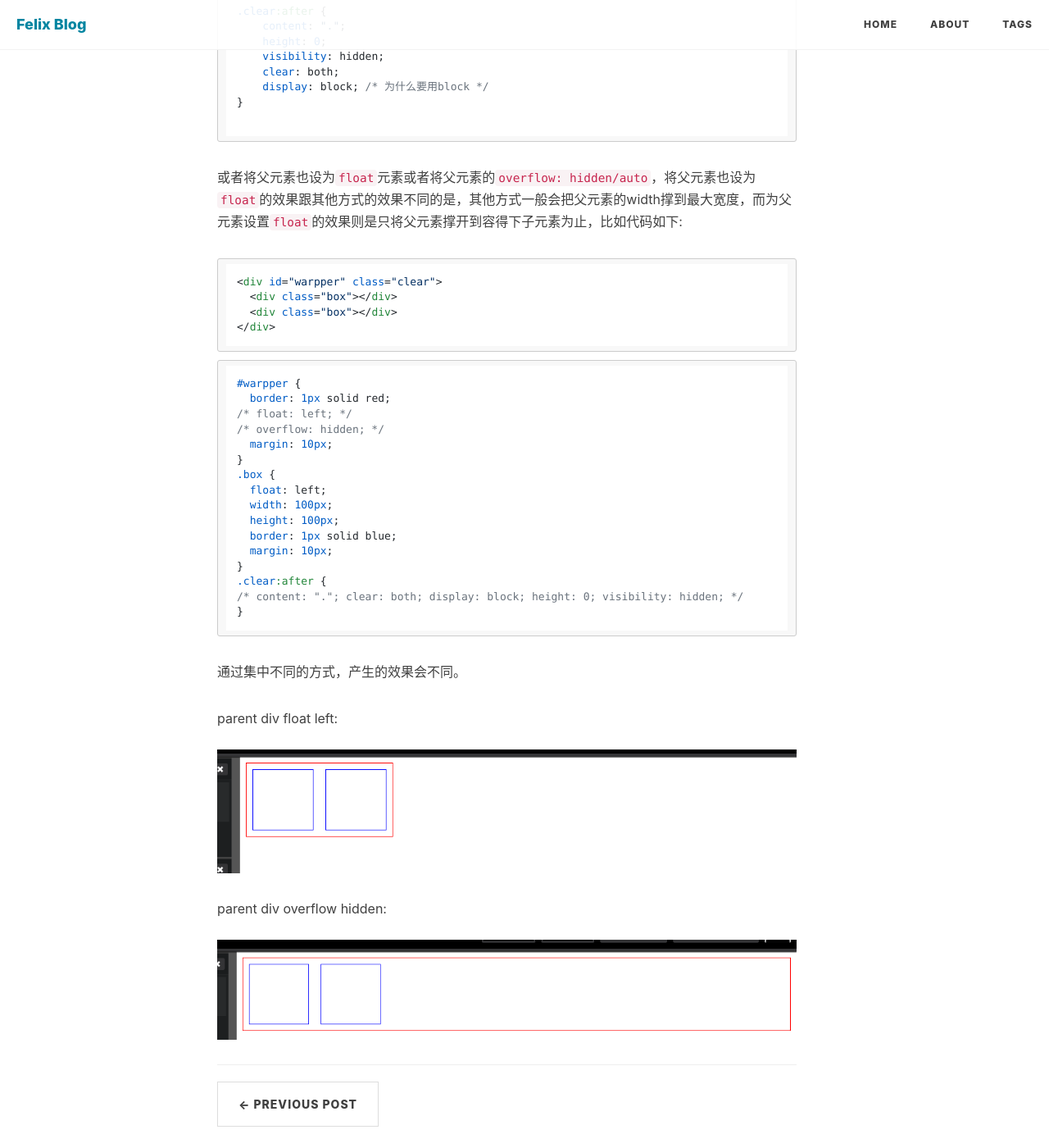
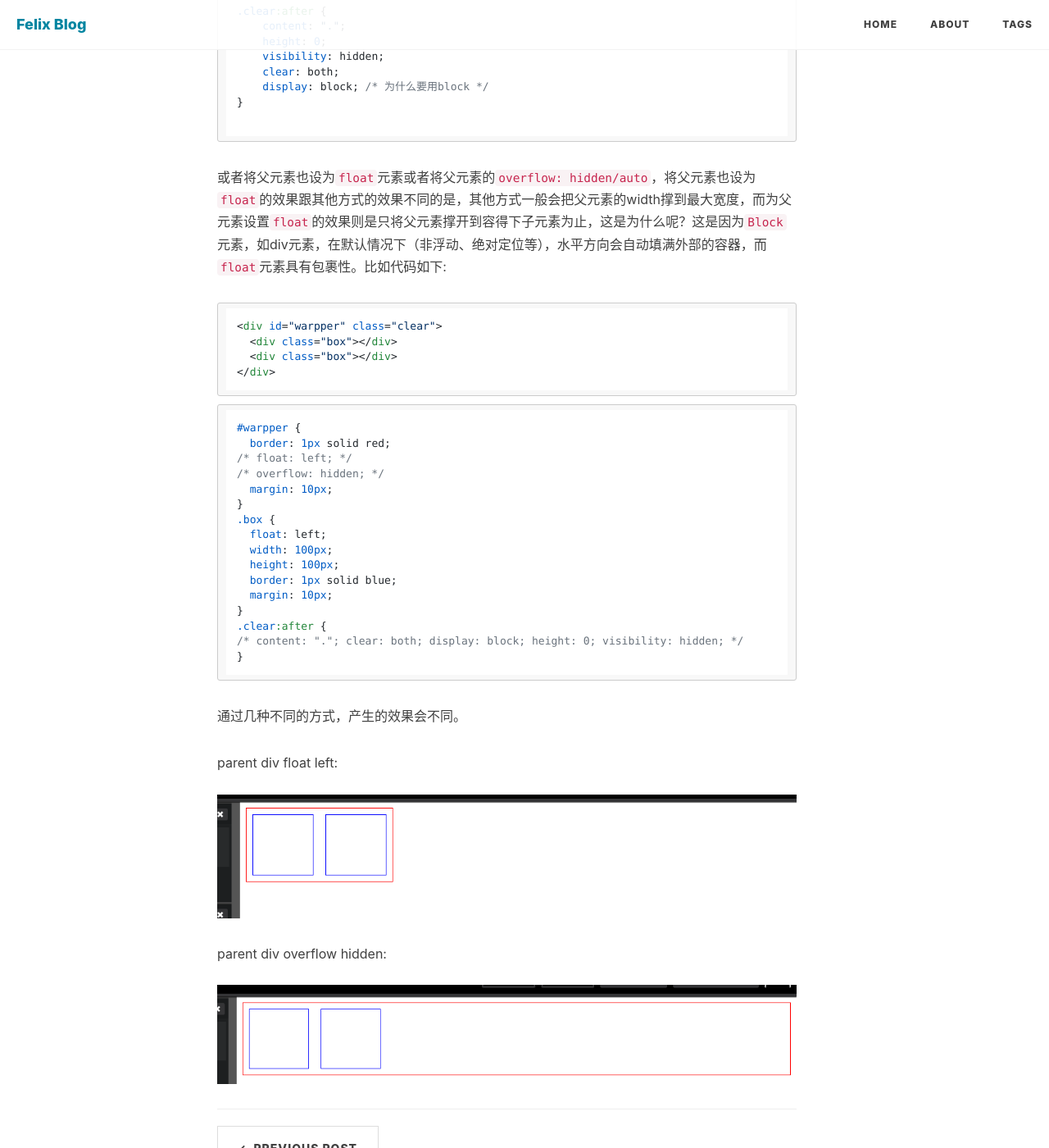
Before and after one commit to sheguloves/blog, a Jekyll site: the page built from _posts/2016-05-08-CSS-Notes.md, in a window 1280 px wide and 1400 px high, scrolled down 1366 px. Shown: the whole window at 82% size. Built offline with Jekyll 4.4.1, drawn with Linux system fonts in a browser that asks for light colours; nearby versions of some CDN libraries; comment, search, counter and statistics services are not loaded.

Commit message:
Update post

````diff
--- a/_posts/2016-05-08-CSS-Notes.md
+++ b/_posts/2016-05-08-CSS-Notes.md
@@ -34,7 +34,7 @@ tags:
 }
 
 ```
-或者将父元素也设为`float`元素或者将父元素的`overflow: hidden/auto`，将父元素也设为`float`的效果跟其他方式的效果不同的是，其他方式一般会把父元素的width撑到最大宽度，而为父元素设置`float`的效果则是只将父元素撑开到容得下子元素为止，比如代码如下:
+或者将父元素也设为`float`元素或者将父元素的`overflow: hidden/auto`，将父元素也设为`float`的效果跟其他方式的效果不同的是，其他方式一般会把父元素的width撑到最大宽度，而为父元素设置`float`的效果则是只将父元素撑开到容得下子元素为止，这是为什么呢？这是因为`Block`元素，如div元素，在默认情况下（非浮动、绝对定位等），水平方向会自动填满外部的容器，而`float`元素具有包裹性。比如代码如下:
 
 ```
 <div id="warpper" class="clear">
@@ -65,7 +65,7 @@ tags:
   visibility: hidden; */
 }
 ```
-通过集中不同的方式，产生的效果会不同。
+通过几种不同的方式，产生的效果会不同。
 
 parent div float left:
 ![parent div float left](/img/css-notes/float-left.png "Parent div float left")
````
